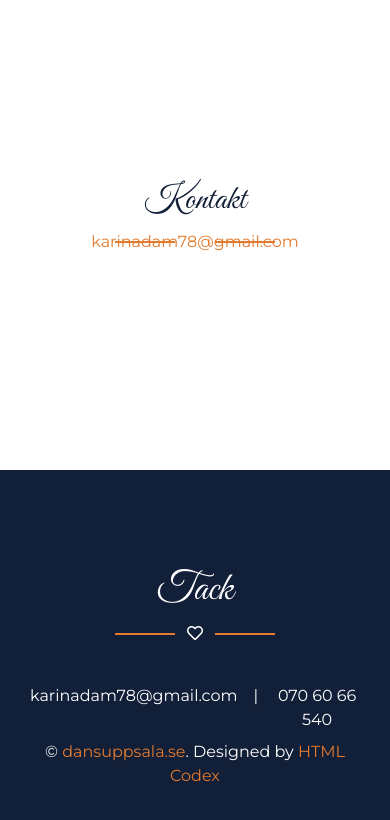
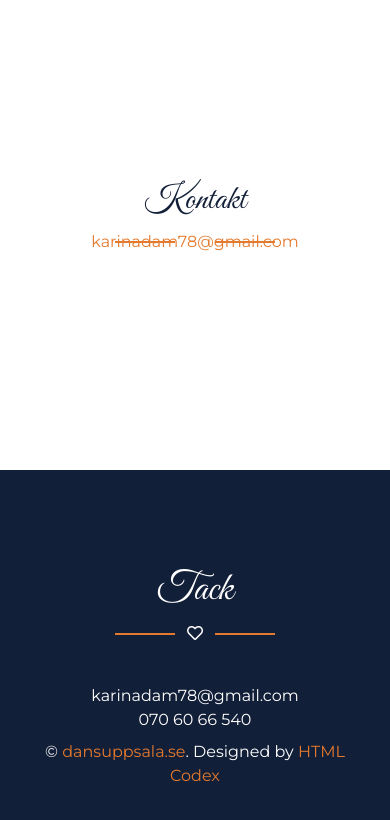
Before and after one commit to paulieadam/dansuppsala, a plain HTML site: page index.html in a window 390 px wide. Shown: the part 4623-5443 px from the top of the page. Drawn offline with nearby package versions, Linux system fonts and the light colour scheme; files that its build step writes are made by us from their sources.

Commit message:
Fix phone number breaking line in mobile

```diff
--- a/index.html
+++ b/index.html
@@ -32,6 +32,15 @@
         @media (max-width: 767px) {
             .img-fluid {
                 width: 100%;
+            }
+
+            .contact-information {
+                display: flex;
+                flex-direction: column;
+            }
+
+            .contact-divider {
+                display: none;
             }
         }
     </style>
@@ -339,23 +348,12 @@
                 <h1 class="font-secondary display-3 text-white">Tack</h1>
                 <i class="far fa-heart text-white"></i>
             </div>
-            <!-- <div class="d-flex justify-content-center mb-4">
-                <a class="btn btn-lg btn-outline-light btn-lg-square mr-2" target="_blank" href="https://www.youtube.com/@DanceByKay"><i class="fab fa-youtube"></i></a>
-                <a class="btn btn-lg btn-outline-light btn-lg-square mr-2" href="#"><i
-                        class="fab fa-facebook-f"></i></a>
-                <a class="btn btn-lg btn-outline-light btn-lg-square mr-2" href="#"><i
-                        class="fab fa-linkedin-in"></i></a>
-                <a class="btn btn-lg btn-outline-light btn-lg-square" target="_blank" href="https://www.instagram.com/karinkayadam/"><i class="fab fa-instagram"></i></a>
-            </div> -->
-            <div class="d-flex justify-content-center py-2">
-                <!-- <p  href="karinadam78@gmail.com">karinadam78@gmail.com</p> -->
+            <div class="d-flex justify-content-center py-2 contact-information">
                 <a class="text-white" href="mailto:karinadam78@gmail.com">karinadam78@gmail.com</a>
-                <span class="px-3">|</span>
-                <!-- <p class="text-white" href="#">070 60 66 540</p> -->
+                <span class="px-3  contact-divider">|</span>
                 <a class="text-white" href="tel:+46706066540">070 60 66 540</a>
             </div>
-            <p class="m-0">&copy; <a class="text-primary" href="https://www.dansuppsala.se">dansuppsala.se</a>. Designed
-                by <a class="text-primary" href="https://htmlcodex.com">HTML Codex</a>
+            <p class="m-0">&copy; <a class="text-primary" href="https://www.dansuppsala.se">dansuppsala.se</a>. Designed by <a class="text-primary" href="https://htmlcodex.com">HTML Codex</a>
             </p>
         </div>
     </div>
```
